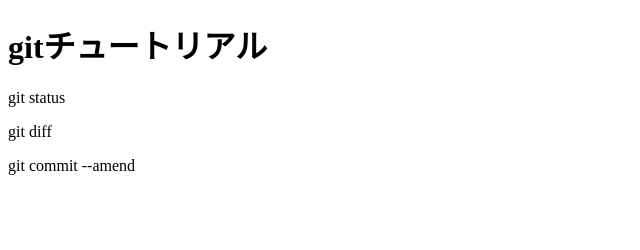
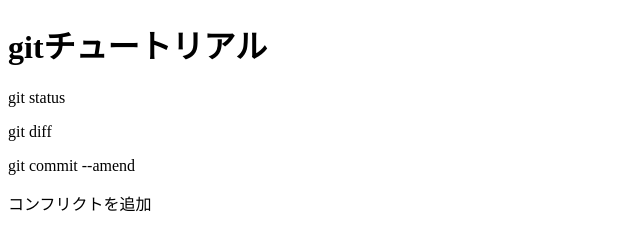
Before and after one commit to Takehiko-1110/git_tutorial, a plain HTML site: page index.html in a window 1280 px wide. Shown: the whole page, without its empty margins (0-640 px from the left). Drawn offline with Linux system fonts and the light colour scheme.

Commit message:
コンフリクトを追加

```diff
--- a/index.html
+++ b/index.html
@@ -10,5 +10,6 @@
   <p>git status</p>
   <p>git diff</p>
   <p>git commit --amend</p>
+  <p>コンフリクトを追加</p>
 </body>
 </html>
```
